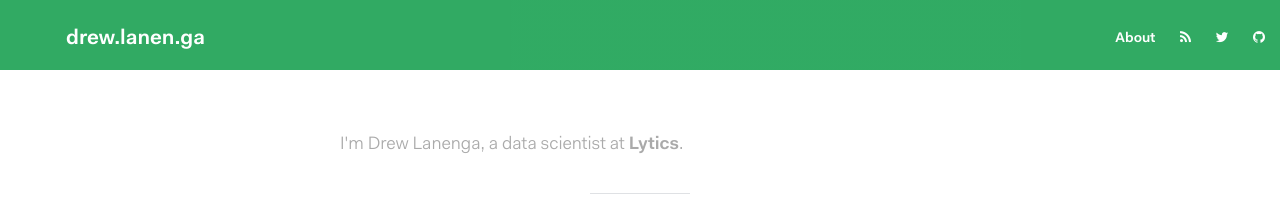
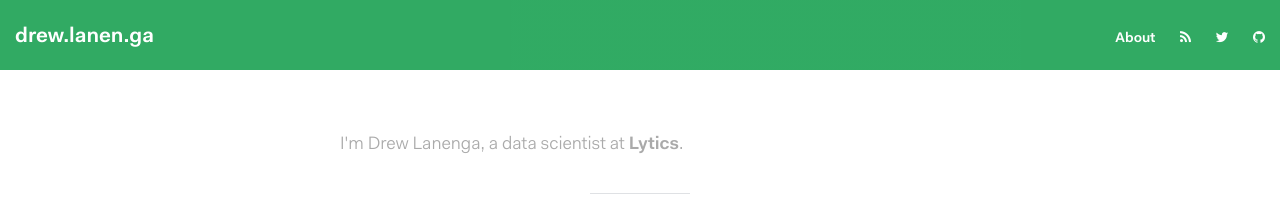
Before and after one commit to drewlanenga/drewlanenga.github.io, a Jekyll site: the page built from index.html, in a window 1280 px wide. Shown: the top 216 px of the page. Built offline with Jekyll 4.4.1, drawn with Linux system fonts in a browser that asks for light colours; the list of posts is cut into pages by our own code; comment, search, counter and statistics services are not loaded.

Commit message:
clean up site header, add media queries

```diff
--- a/_includes/header.html
+++ b/_includes/header.html
@@ -5,10 +5,10 @@
     <div class="trigger">
       {% for page in site.pages %}
         {% if page.title %}
-        <a class="page-link" href="{{ page.url | prepend: site.baseurl }}">{{ page.title }}</a>
+        <a class="page-link hide-palm" href="{{ page.url | prepend: site.baseurl }}">{{ page.title }}</a>
         {% endif %}
       {% endfor %}
-      <a class="rss page-link" href="{{ "/feed.xml" | prepend: site.baseurl }}"><span class="icon-rss"></span></a>
+      <a class="rss page-link hide-palm" href="{{ "/feed.xml" | prepend: site.baseurl }}"><span class="icon-rss"></span></a>
       <a class="twitter page-link" href="https://twitter.com/{{ site.twitter_username }}"><span class="icon-twitter"></span></a>
       <a class="facebook page-link" href="https://www.github.com/{{ site.github_username }}"><span class="icon-github"></span></a>
     </div>
--- a/_sass/_base.scss
+++ b/_sass/_base.scss
@@ -272,3 +272,12 @@ pre {
         }
     }
 }
+
+/**
+ * Media Queries
+ */
+.hide-palm {
+    @include media-query($on-palm) {
+        display: none !important;
+    }
+}
--- a/_sass/_layout.scss
+++ b/_sass/_layout.scss
@@ -82,7 +82,7 @@
     max-width: 1024px;
     display: inline-block;
     vertical-align: middle;
-    margin-left: 6px;
+    //margin-left: 6px;
 }
 
 .site-header a.site-title {
@@ -92,10 +92,9 @@
 
 .site-title {
     position: relative;
-    padding: 1em 0;
+    margin: 19px $spacing-unit*0.5;
     display: block;
     font-weight: 600;
-    left: 60px;
 
     &,
     &:visited, &:hover {
@@ -121,7 +120,7 @@ a .site-title {
 nav.site-nav {
     float: right;
     height: 100%;
-    margin: 19px 15px;
+    margin: 19px $spacing-unit*0.5;
 
     .page-link {
         color: #fff;
```
Also changed, not shown: 5 other files.
